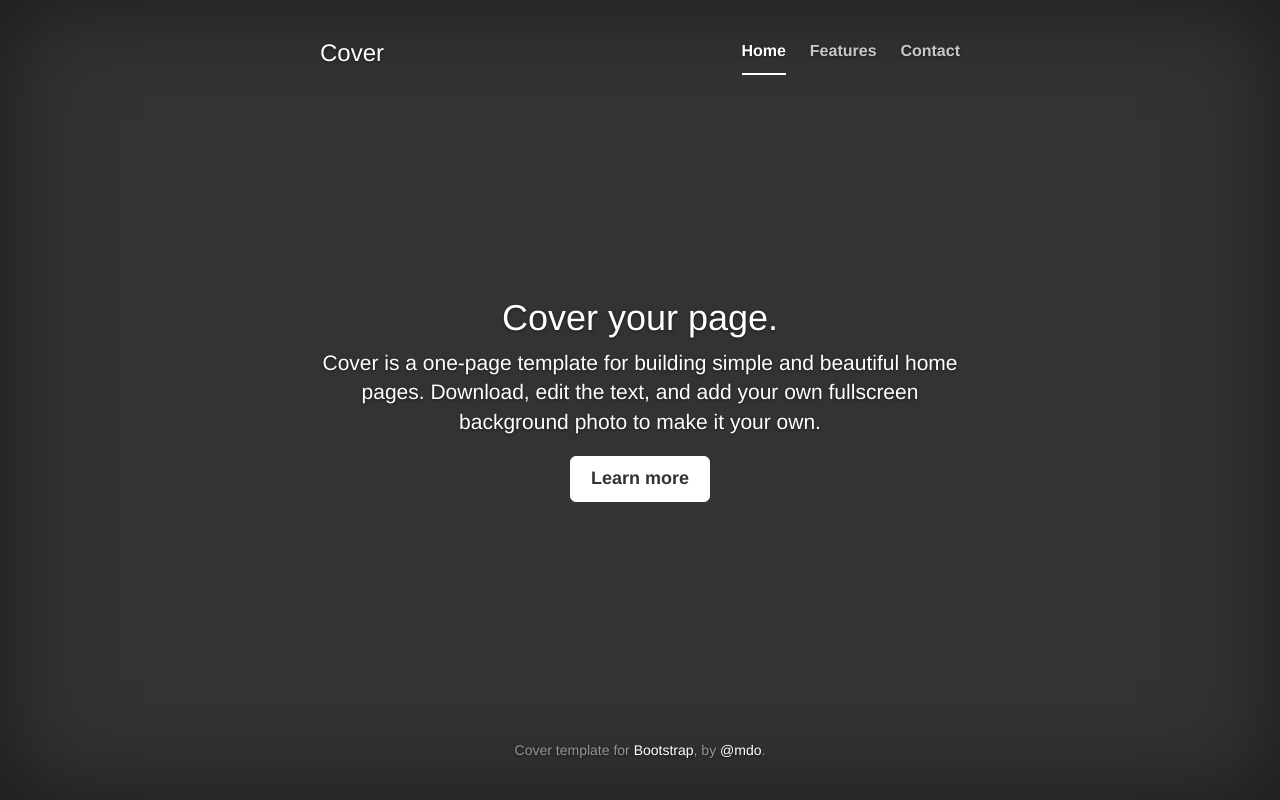
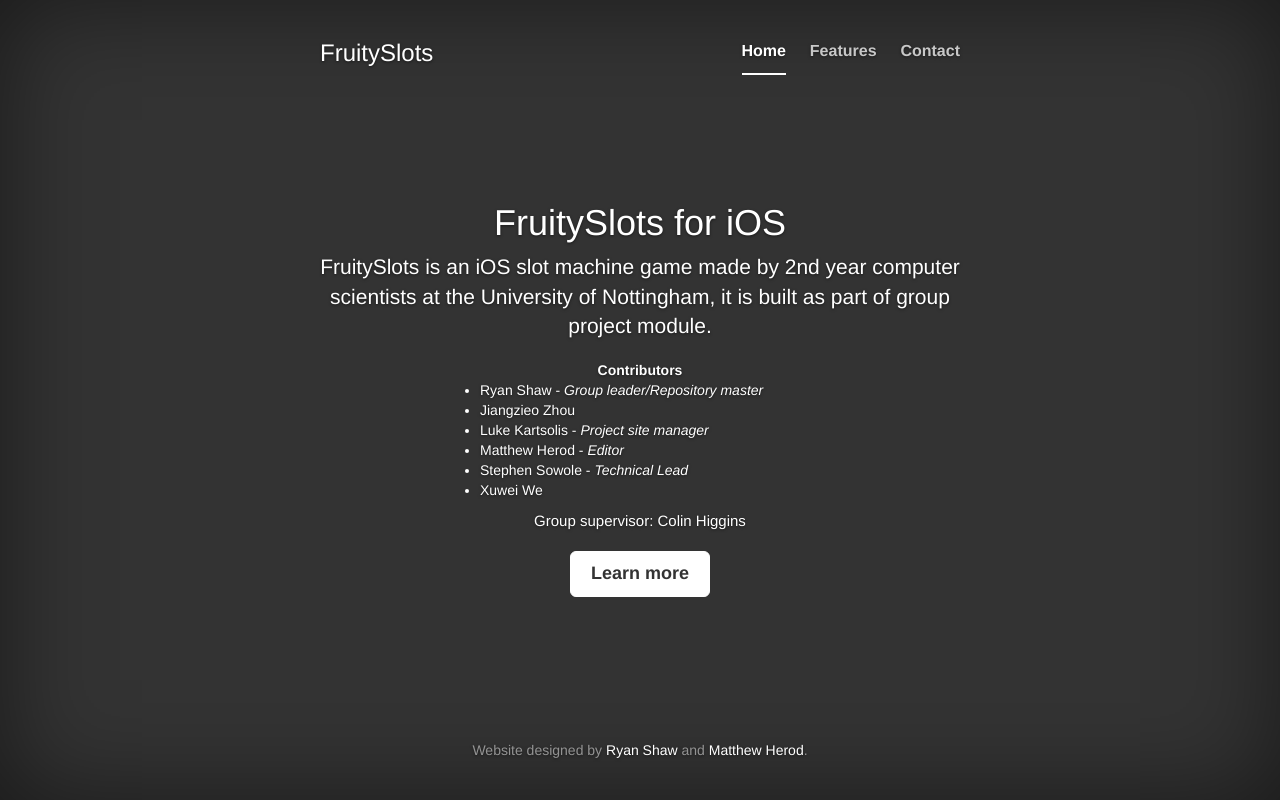
Before and after one commit to ryan-shaw/G52GRP, a plain HTML site: page index.html in a window 1280 px wide. Drawn offline with Linux system fonts and the light colour scheme.

Commit message:
Added contributors and description
Next: move to AngularJS for page navigation mainly

```diff
--- a/cover.css
+++ b/cover.css
@@ -159,3 +159,17 @@ body {
     width: 700px;
   }
 }
+
+.contributors-list{
+  width:400px;
+  text-align: center;
+  margin: 0 auto;
+}
+
+.contributors-list ul{
+  text-align: left;
+}
+
+.supervisor{
+  font-size: 15px;
+}
--- a/index.html
+++ b/index.html
@@ -9,7 +9,7 @@
     <meta name="author" content="">
     <!-- <link rel="shortcut icon" href="../../assets/ico/favicon.ico"> -->
 
-    <title>Cover Template for Bootstrap</title>
+    <title>FruitySlots for iOS</title>
 
     <!-- Bootstrap core CSS -->
     <link href="bower_components/bootstrap/dist/css/bootstrap.min.css" rel="stylesheet">
@@ -34,7 +34,7 @@
 
           <div class="masthead clearfix">
             <div class="inner">
-              <h3 class="masthead-brand">Cover</h3>
+              <h3 class="masthead-brand">FruitySlots</h3>
               <ul class="nav masthead-nav">
                 <li class="active"><a href="#">Home</a></li>
                 <li><a href="#">Features</a></li>
@@ -44,8 +44,24 @@
           </div>
 
           <div class="inner cover">
-            <h1 class="cover-heading">Cover your page.</h1>
-            <p class="lead">Cover is a one-page template for building simple and beautiful home pages. Download, edit the text, and add your own fullscreen background photo to make it your own.</p>
+            <h1 class="cover-heading">FruitySlots for iOS</h1>
+            <p class="lead">FruitySlots is an iOS slot machine game made by 2nd year computer scientists at the University of Nottingham, it is built as part of group project module.</p>
+            <div class="contributors">
+              <b>Contributors</b>
+            </div>
+            <div class="contributors-list">
+            <ul>
+              <li>Ryan Shaw - <i>Group leader/Repository master</i></li>
+              <li>Jiangzieo Zhou</li>
+              <li>Luke Kartsolis - <i>Project site manager</i></li>
+              <li>Matthew Herod - <i>Editor</i></li>
+              <li>Stephen Sowole - <i>Technical Lead</i></li>
+              <li>Xuwei We</li>
+            </ul>
+            <p class="lead supervisor">
+            Group supervisor: Colin Higgins
+            </p>
+            </div>
             <p class="lead">
               <a href="#" class="btn btn-lg btn-default">Learn more</a>
             </p>
@@ -53,7 +69,7 @@
 
           <div class="mastfoot">
             <div class="inner">
-              <p>Cover template for <a href="http://getbootstrap.com">Bootstrap</a>, by <a href="https://twitter.com/mdo">@mdo</a>.</p>
+              <p>Website designed by <a href="#">Ryan Shaw</a> and <a href="#">Matthew Herod</a>.</p>
             </div>
           </div>
 
```
